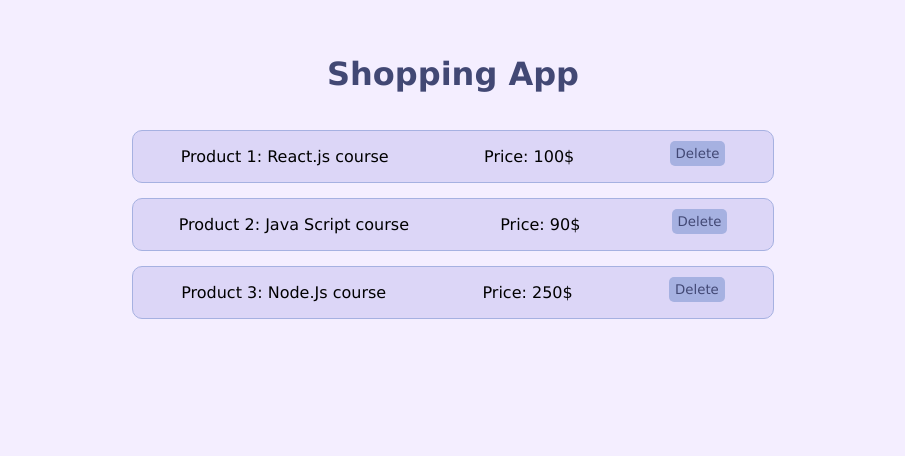
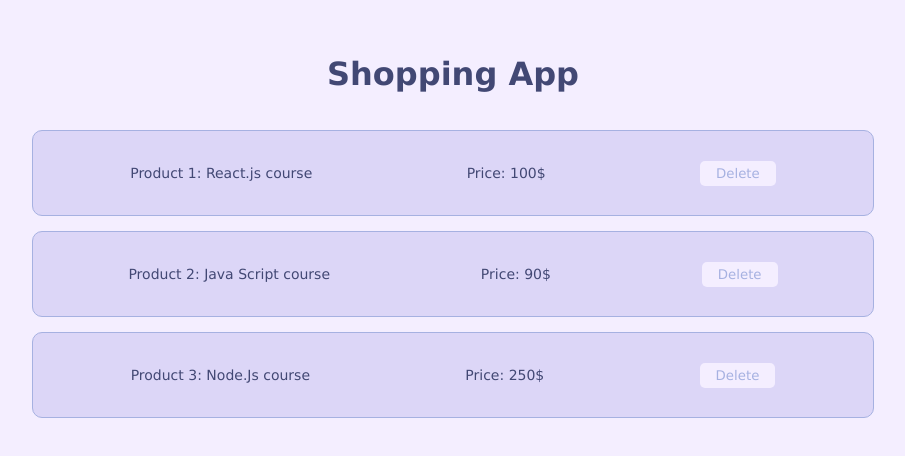
Before and after one commit to sabasaber/React-course, a React (Create React App) app: page / in a window 1280 px wide. Shown: the part 126-582 px from the top of the page, without its empty margins (187-1092 px from the left). Built offline with nearby package versions, Linux system fonts and the light colour scheme.

Commit message:
some css styles added and edited

```diff
--- a/src/app.css
+++ b/src/app.css
@@ -5,4 +5,5 @@
     height: 90vh;
     align-items:center;
     margin: 20vh;
+    color:#424874;
 }
--- a/src/components/Product/product.module.css
+++ b/src/components/Product/product.module.css
@@ -1,24 +1,41 @@
-.button{
+.button {
   border-radius: 5px;
   height: 25px;
   margin-top: 10px;
-    background-color: #A6B1E1;
+  background-color: #f4eeff;
   font-family: Verdana, Geneva, Tahoma, sans-serif;
-    color: #424874;
-    border:0;
+  color: #a6b1e1;
+  border: 0;
+  cursor: pointer;
+  padding-left: 16px;
+  padding-right: 16px;
 }
 
-.button:hover{
-    background :#F4EEFF;
+.inc {
+  background-color: #424874;
 }
 
-
-.product{
-    border:1px solid #A6B1E1;
+.product {
+  border: 1px solid #a6b1e1;
   border-radius: 10px;
-    background-color: #DCD6F7;
+  background-color: #dcd6f7;
   display: flex;
   justify-content: space-around;
-   width: 40rem;
+  width: 50rem;
+  padding: 20px;
   margin-top: 15px;
+  font-size: 14px;
 }
+
+.value{
+    margin: 10px;
+    background-color:#424874 ;
+    color:#a6b1e1;
+    border-radius: 50%;
+    display: inline-block;
+    width: 25px;
+    height: 25px;
+   display: flex;
+   justify-content: center;
+   align-items: center;
+}
```
Lines whose indentation alone changed are shown as unchanged.
